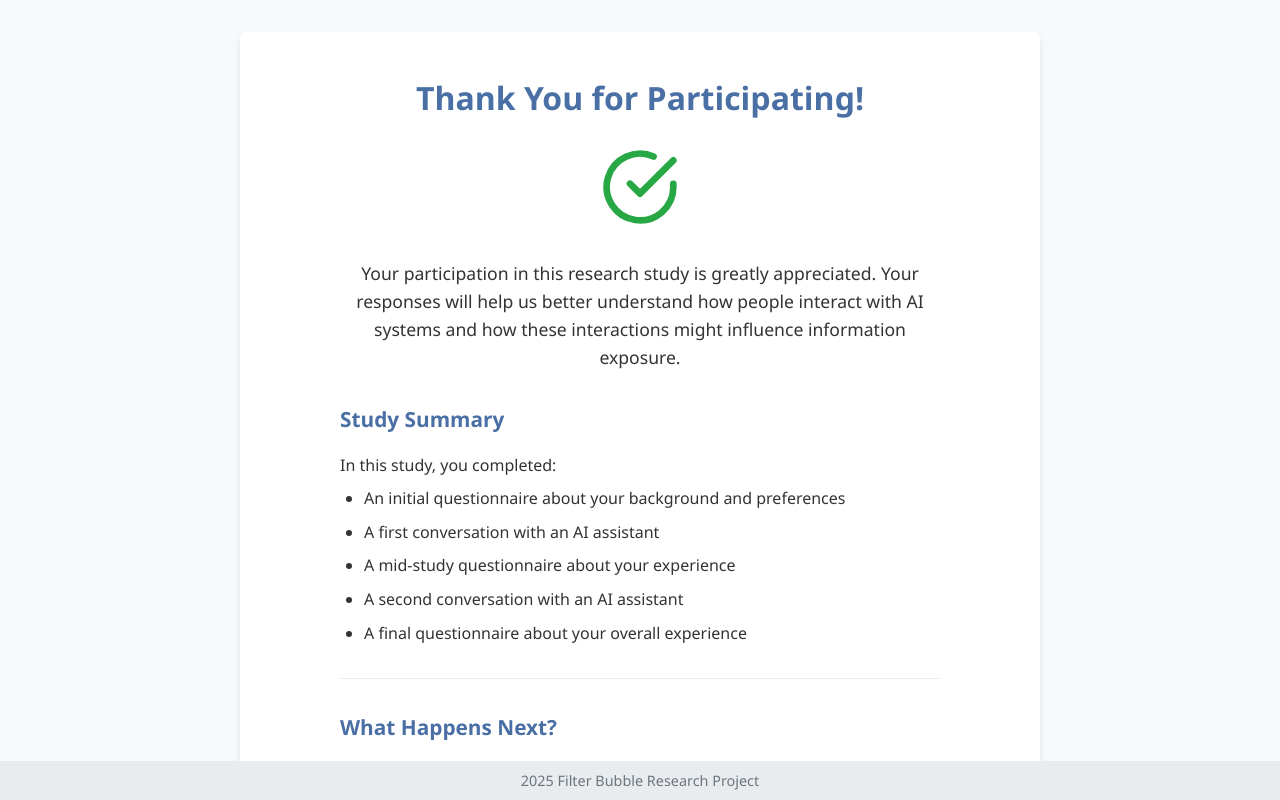
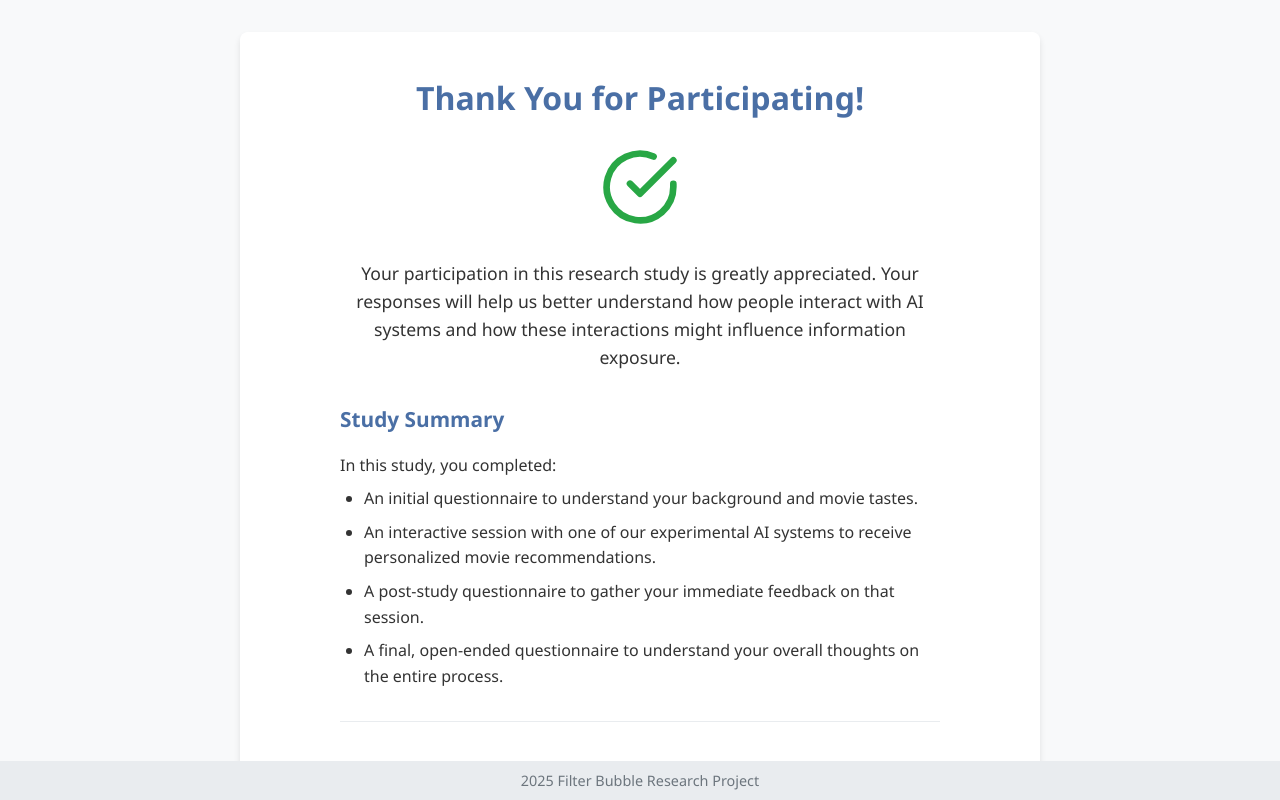
Before and after one commit to yi-rui-huang/filterbubble, a Vue app: page /thank-you in a window 1280 px wide. Built offline with nearby package versions, Linux system fonts and the light colour scheme; no server answers; a web font is replaced by a local one.

Commit message:
thankyou页面

```diff
--- a/src/views/FirstRoundConversation.vue
+++ b/src/views/FirstRoundConversation.vue
@@ -53,7 +53,7 @@
                     <strong>What</strong> mood or genre are you in for?
                   </div>
                 </div>
-                <p class="welcome-footer">The more I know about your preferences, the better our conversation will be!</p>
+                <!-- <p class="welcome-footer">The more I know about your preferences, the better our conversation will be!</p> -->
               </div>
             </div>
 
@@ -1119,7 +1119,7 @@ ${text}
       setTimeout(async () => {
         const instructionText = 'What\'s next?\n' +
                                '1. Ask for more details: Feel free to ask me anything about these movies. This is the explanation round, and I won\'t recommend new films, but I can provide deeper insights to help you choose.\n' +
-                               '2. Rate your top choices: When you feel you have enough information, please select and rate **4 to 6 movies** you are most interested in from the list on the right. You can do this by adding them to your watchlist and then clicking the stars.\n\n' +
+                               '2. Rate your top choices: When you feel you have enough information, please select and rate 4 to 6 movies you are most interested in from the list on the right. You can do this by adding them to your watchlist and then clicking the stars.\n\n' +
                                'Once you\'ve completed the rating, the button to proceed to the final questionnaire will become active.';
 
         // 添加第二条消息：操作指引
--- a/src/views/ThankYou.vue
+++ b/src/views/ThankYou.vue
@@ -23,11 +23,10 @@
             In this study, you completed:
           </p>
           <ul>
-            <li>An initial questionnaire about your background and preferences</li>
-            <li>A first conversation with an AI assistant</li>
-            <li>A mid-study questionnaire about your experience</li>
-            <li>A second conversation with an AI assistant</li>
-            <li>A final questionnaire about your overall experience</li>
+            <li>An initial questionnaire to understand your background and movie tastes.</li>
+            <li>An interactive session with one of our experimental AI systems to receive personalized movie recommendations.</li>
+            <li>A post-study questionnaire to gather your immediate feedback on that session.</li>
+            <li>A final, open-ended questionnaire to understand your overall thoughts on the entire process.</li>
           </ul>
         </div>
 
```
